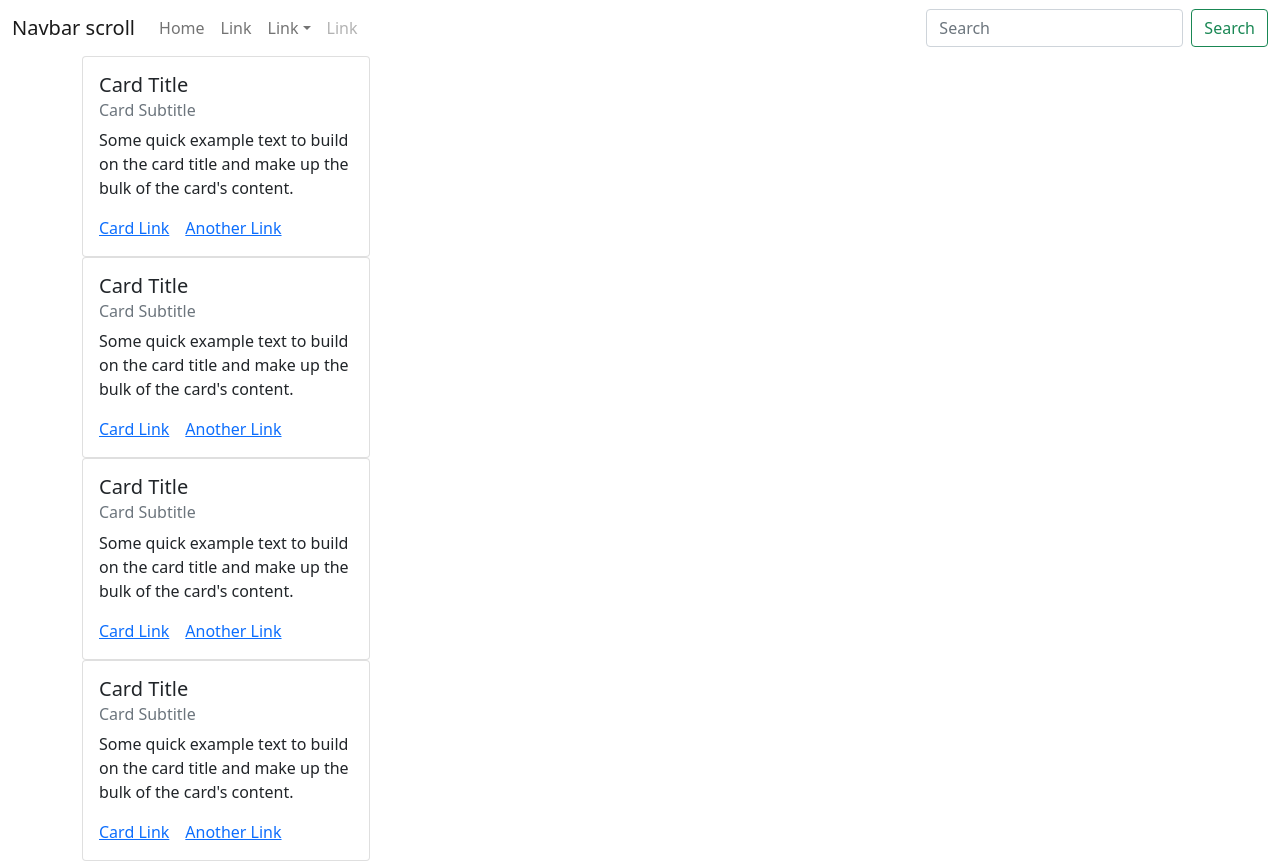
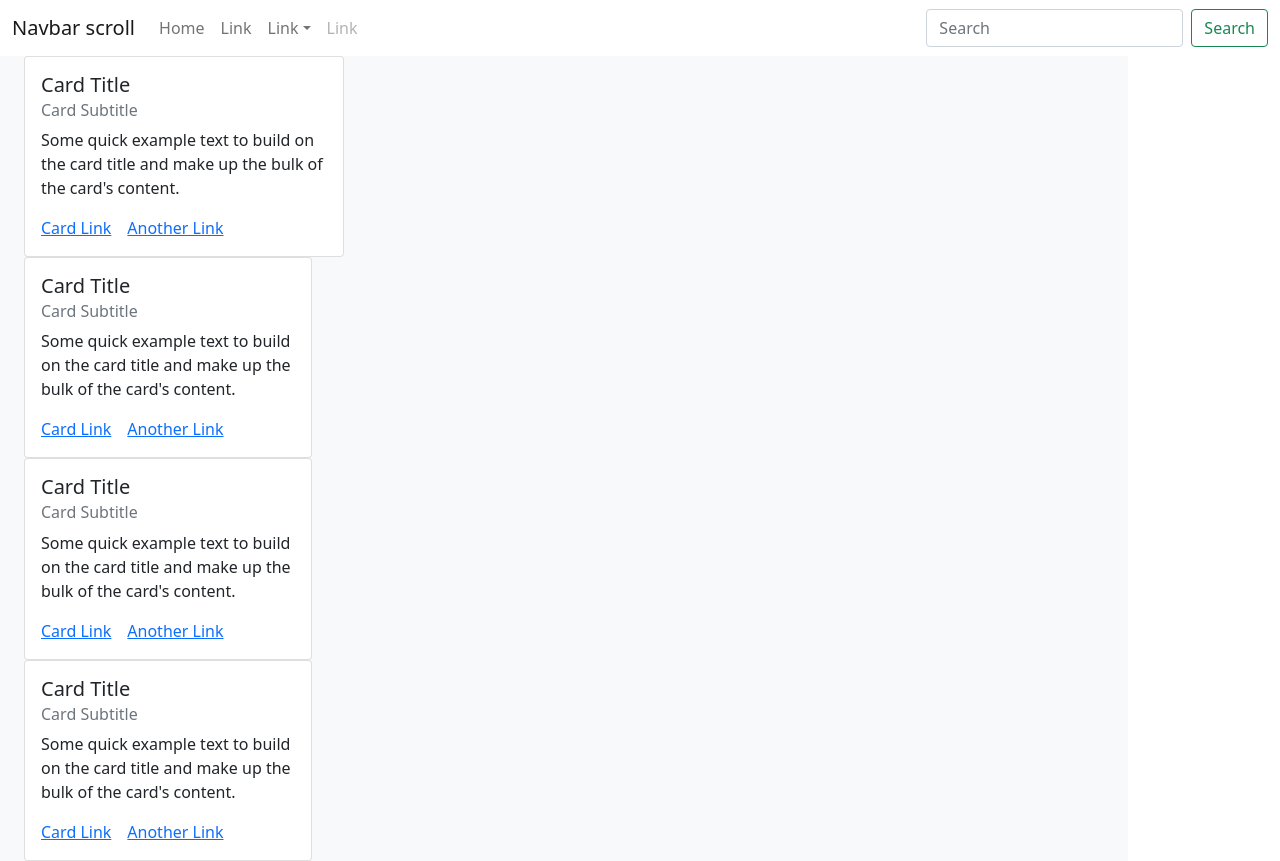
Before and after one commit to Be3tle/hobbycue, a React (Vite) app: page / in a window 1280 px wide. Built offline with nearby package versions, Linux system fonts and the light colour scheme.

Commit message:
card width increased

```diff
--- a/src/Pages/Home/Home.jsx
+++ b/src/Pages/Home/Home.jsx
@@ -1,13 +1,78 @@
-import Cards from '../../Components/Cards/Cards';
+import Card from 'react-bootstrap/Card';
 
 const Home = () => {
   return (
-    <div className="container">
-      <div className="row">
-        <Cards></Cards>
-        <Cards></Cards>
-        <Cards></Cards>
-        <Cards></Cards>
+    <div className="container row bg-light">
+      {/* 1 */}
+      <div className="">
+        <Card style={{ width: '20rem' }}>
+          <Card.Body>
+            <Card.Title>Card Title</Card.Title>
+            <Card.Subtitle className="mb-2 text-muted">
+              Card Subtitle
+            </Card.Subtitle>
+            <Card.Text>
+              Some quick example text to build on the card title and make up the
+              bulk of the card's content.
+            </Card.Text>
+            <Card.Link href="#">Card Link</Card.Link>
+            <Card.Link href="#">Another Link</Card.Link>
+          </Card.Body>
+        </Card>
+      </div>
+
+      {/* 2 */}
+      <div className="">
+        <Card style={{ width: '18rem' }}>
+          <Card.Body>
+            <Card.Title>Card Title</Card.Title>
+            <Card.Subtitle className="mb-2 text-muted">
+              Card Subtitle
+            </Card.Subtitle>
+            <Card.Text>
+              Some quick example text to build on the card title and make up the
+              bulk of the card's content.
+            </Card.Text>
+            <Card.Link href="#">Card Link</Card.Link>
+            <Card.Link href="#">Another Link</Card.Link>
+          </Card.Body>
+        </Card>
+      </div>
+
+      {/* 3 */}
+      <div className="">
+        <Card style={{ width: '18rem' }}>
+          <Card.Body>
+            <Card.Title>Card Title</Card.Title>
+            <Card.Subtitle className="mb-2 text-muted">
+              Card Subtitle
+            </Card.Subtitle>
+            <Card.Text>
+              Some quick example text to build on the card title and make up the
+              bulk of the card's content.
+            </Card.Text>
+            <Card.Link href="#">Card Link</Card.Link>
+            <Card.Link href="#">Another Link</Card.Link>
+          </Card.Body>
+        </Card>
+      </div>
+
+      {/* 4 */}
+      <div className="">
+        <Card style={{ width: '18rem' }}>
+          <Card.Body>
+            <Card.Title>Card Title</Card.Title>
+            <Card.Subtitle className="mb-2 text-muted">
+              Card Subtitle
+            </Card.Subtitle>
+            <Card.Text>
+              Some quick example text to build on the card title and make up the
+              bulk of the card's content.
+            </Card.Text>
+            <Card.Link href="#">Card Link</Card.Link>
+            <Card.Link href="#">Another Link</Card.Link>
+          </Card.Body>
+        </Card>
       </div>
     </div>
   );
```
